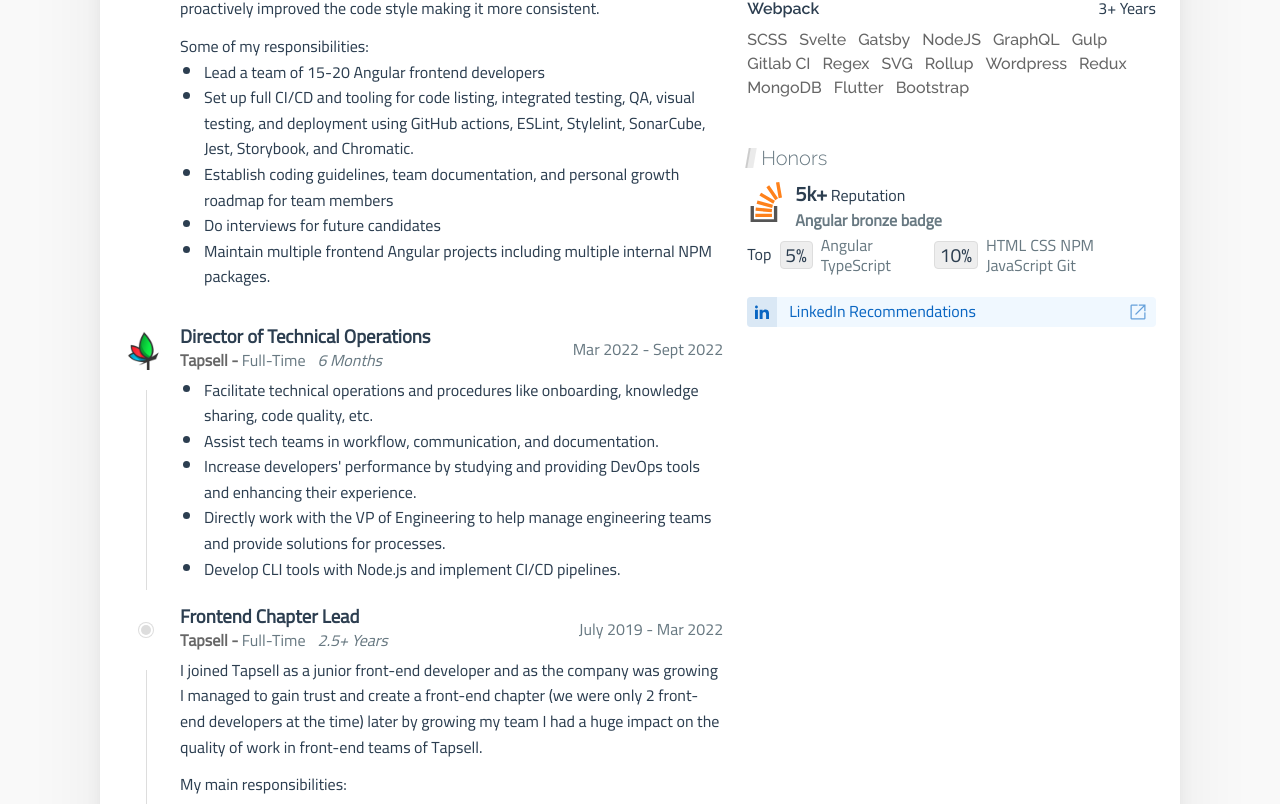
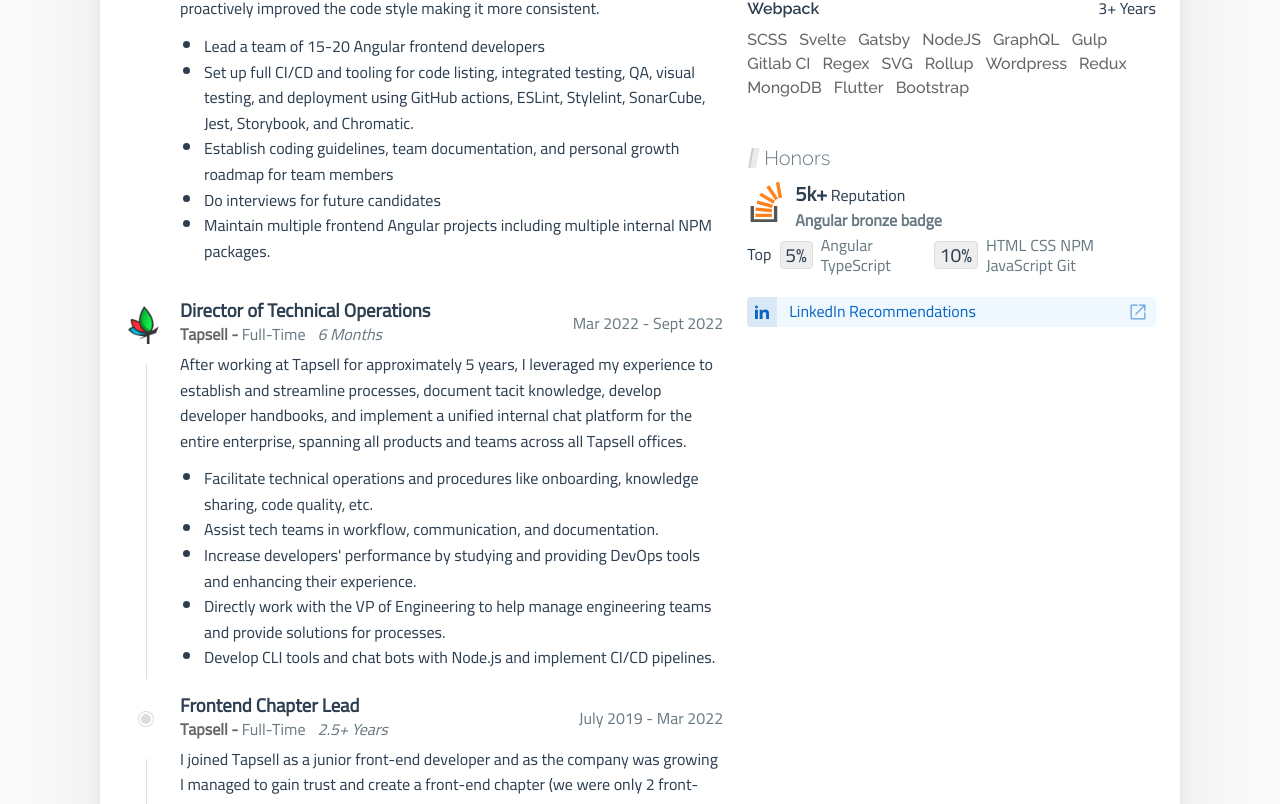
Before and after one commit to imancn/resume-builder, a Vue app: page / in a window 1280 px wide. Shown: the part 336-1140 px from the top of the page. Built offline with nearby package versions, Linux system fonts and the light colour scheme; a web font is replaced by a local one.

Commit message:
fix: work experiences

```diff
--- a/src/assets/base.scss
+++ b/src/assets/base.scss
@@ -92,11 +92,11 @@ a {
   margin-bottom: 0.5rem;
   color: var(--text-3);
   position: relative;
-  padding-left: 14px;
+  padding-left: 17px;
   &:before {
     content: '';
     position: absolute;
-    left: 0;
+    left: 3px;
     height: 20px;
     width: 8px;
     background: rgb(0 0 0 / 8%);
--- a/src/resume-data.ts
+++ b/src/resume-data.ts
@@ -17,7 +17,6 @@ export const WORK_EXPERIENCES: WorkExperienceModel[] = [
         start: { month: '11', year: '2022' },
         desc: `
     <p>When I joined Huma, the frontend team was remote and disconnected. I brought the team together, established coding standards, implemented code review processes, and automated workflows. We managed to refactor the project and proactively improved the code style making it more consistent.</p>
-<span>Some of my responsibilities:</span>
 <ul>
 <li>Lead a team of 15-20 Angular frontend developers</li>
 <li>Set up full CI/CD and tooling for code listing, integrated testing, QA, visual testing, and deployment using GitHub actions, ESLint, Stylelint, SonarCube, Jest, Storybook, and Chromatic.</li>
@@ -38,12 +37,13 @@ export const WORK_EXPERIENCES: WorkExperienceModel[] = [
         title: 'Director of Technical Operations',
         start: { month: '3', year: '2022' },
         end: { month: '9', year: '2022' },
-        desc: `<ul>
+        desc: `<p>After working at Tapsell for approximately 5 years, I leveraged my experience to establish and streamline processes, document tacit knowledge, develop developer handbooks, and implement a unified internal chat platform for the entire enterprise, spanning all products and teams across all Tapsell offices.</p>
+<ul>
 <li>Facilitate technical operations and procedures like onboarding, knowledge sharing, code quality, etc.</li>
 <li>Assist tech teams in workflow, communication, and documentation.</li>
 <li>Increase developers' performance by studying and providing DevOps tools and enhancing their experience.</li>
 <li>Directly work with the VP of Engineering to help manage engineering teams and provide solutions for processes.</li>
-<li>Develop CLI tools with Node.js and implement CI/CD pipelines.</li>
+<li>Develop CLI tools and chat bots with Node.js and implement CI/CD pipelines.</li>
 </ul>`,
       },
       {
@@ -51,7 +51,6 @@ export const WORK_EXPERIENCES: WorkExperienceModel[] = [
         start: { month: '7', year: '2019' },
         end: { month: '3', year: '2022' },
         desc: `<p>I joined Tapsell as a junior front-end developer and as the company was growing I managed to gain trust and create a front-end chapter (we were only 2 front-end developers at the time) later by growing my team I had a huge impact on the quality of work in front-end teams of Tapsell.</p>
-<span>My main responsibilities:</span>
 <ul>
 <li>Lead a team of 15+ frontend developers in multiple products</li>
 <li>Do interviews for future candidates</li>
@@ -83,6 +82,7 @@ export const WORK_EXPERIENCES: WorkExperienceModel[] = [
 <li>Maintain and develop a React panel with a custom UI Kit</li>
 <li>Develop multiple ad widget projects using Webpack + Svelte</li>
 <li>Develop WordPress blogs and landing pages using React + Gatsby</li>
+<li>Set up full CI/CD and tooling for code listing and deployment using GitLab CI, ESLint, and Stylelint.</li>
 </ul>`,
       },
     ],
```
